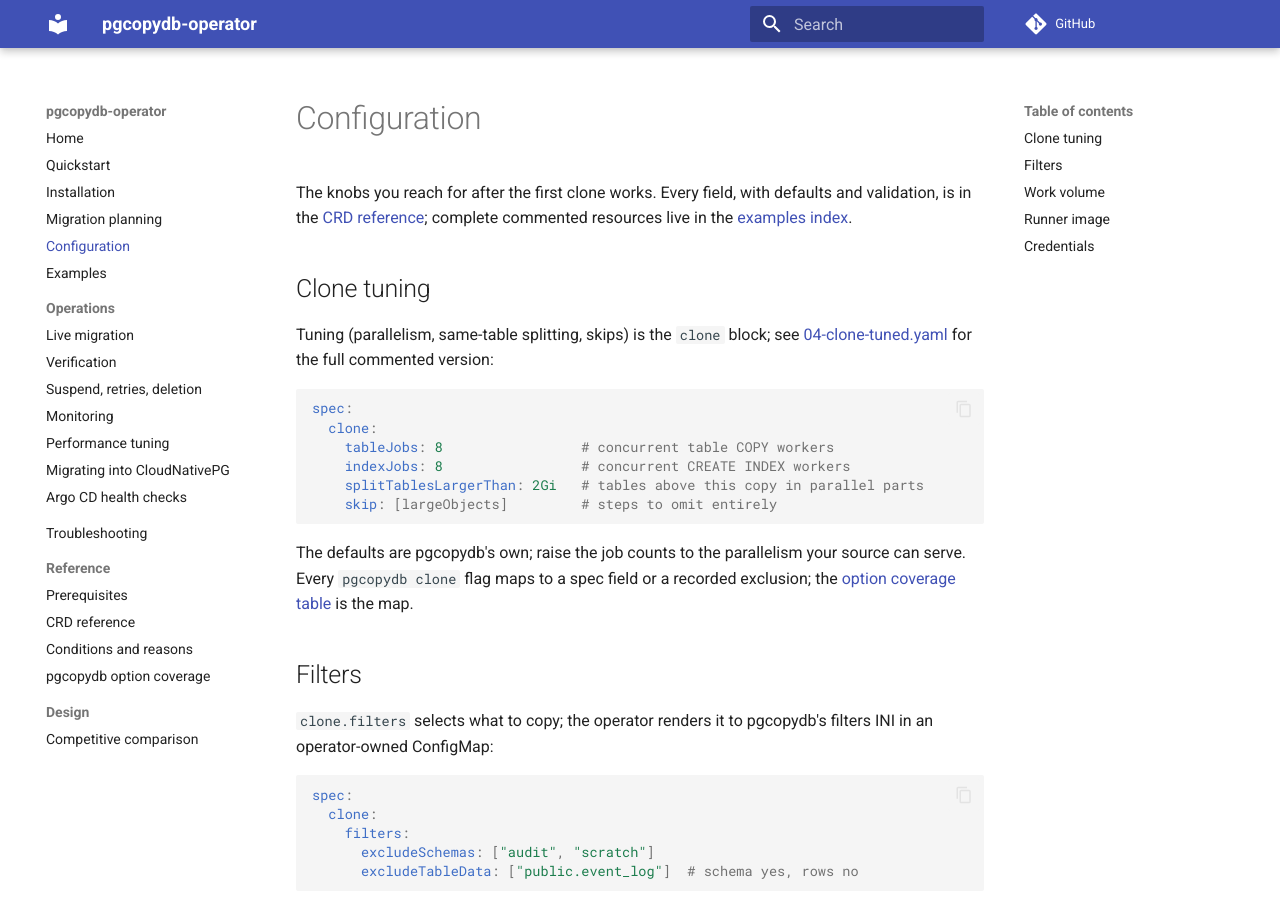
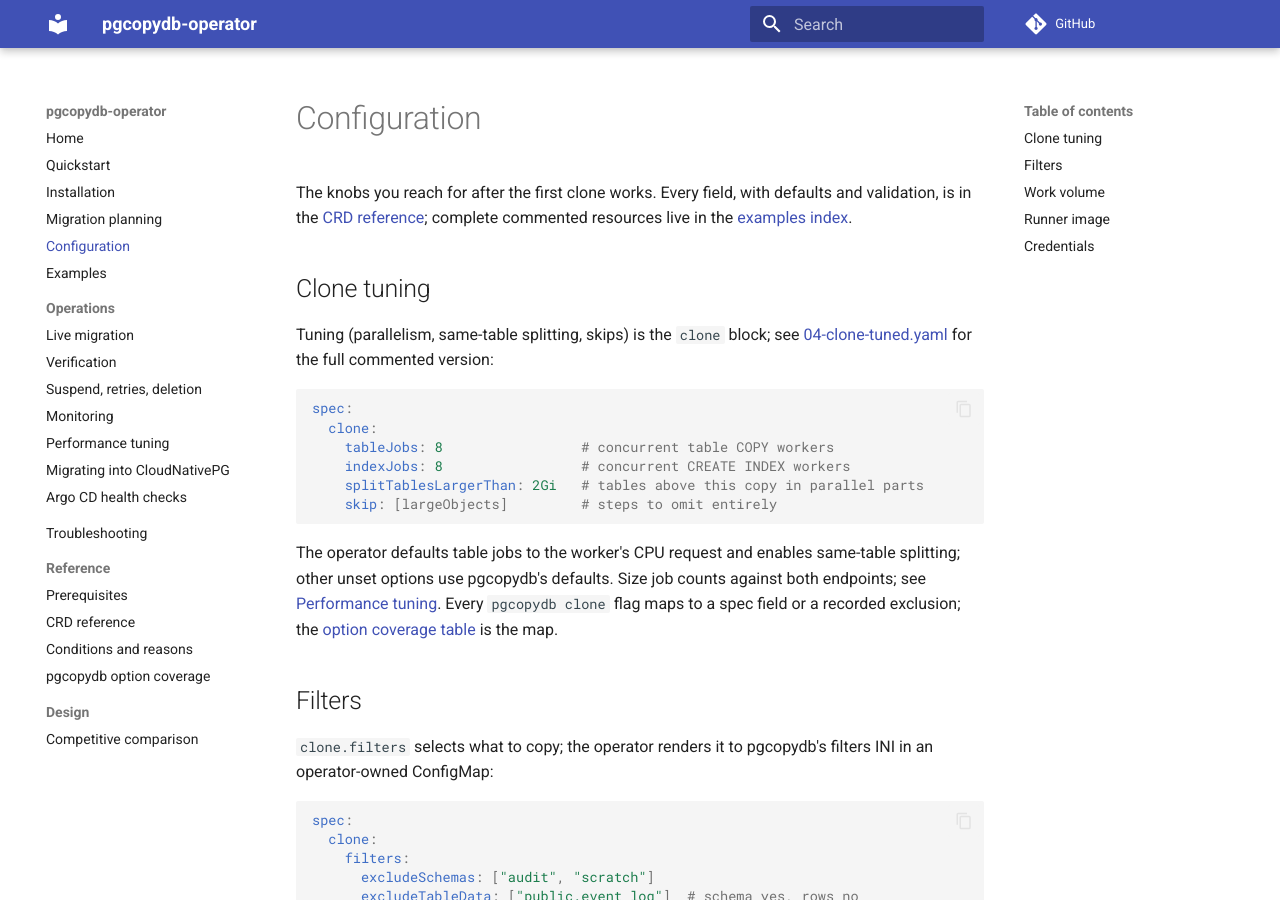
Before and after one commit to ydixken/pgcopydb-operator, an MkDocs documentation site: the page built from docs/configuration.md, in a window 1280 px wide and 900 px high. Built offline with MkDocs 1.6.1 and Material for MkDocs 9.7.7, drawn with Linux system fonts in a browser that asks for light colours; comment, search, counter and statistics services are not loaded.

Commit message:
docs: correct clone defaults and runner references

````diff
--- a/docs/configuration.md
+++ b/docs/configuration.md
@@ -15,7 +15,9 @@ spec:
     skip: [largeObjects]         # steps to omit entirely
 ```
 
-The defaults are pgcopydb's own; raise the job counts to the parallelism your source can serve. Every `pgcopydb clone` flag maps to a spec field or a recorded exclusion; the [option coverage table](reference/coverage.md) is the map.
+The operator defaults table jobs to the worker's CPU request and enables same-table splitting; other unset options use pgcopydb's defaults.
+Size job counts against both endpoints; see [Performance tuning](operations/performance.md).
+Every `pgcopydb clone` flag maps to a spec field or a recorded exclusion; the [option coverage table](reference/coverage.md) is the map.
 
 ## Filters
 
--- a/docs/examples/08-reference.yaml
+++ b/docs/examples/08-reference.yaml
@@ -61,7 +61,7 @@ spec:
     noACL: true                 # skip GRANT/REVOKE replay
     noComments: true            # skip COMMENT statements
     noTablespaces: true         # ignore source tablespace assignments
-    useCopyBinary: true         # COPY BINARY: faster, same-version endpoints only
+    useCopyBinary: true         # COPY BINARY with per-table fallback for unsafe types
     failFast: true              # abort on the first error instead of collecting
     # Sections to skip entirely; also: extensions, collations, dbProperties, ctidSplit.
     skip: [largeObjects, extensionComments, vacuum, analyze]
````
Also changed, not shown: docs/reference/prerequisites.md (+1 -1 lines).
